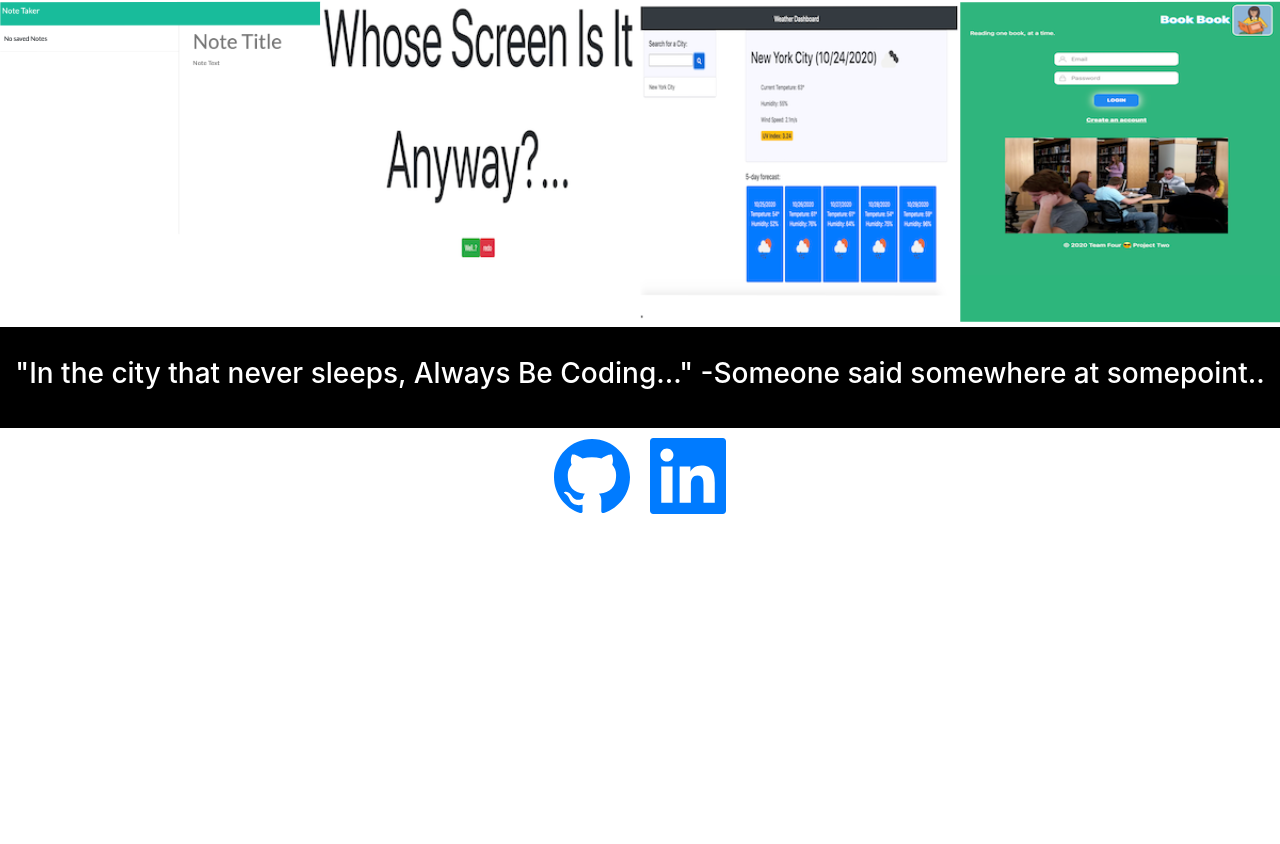
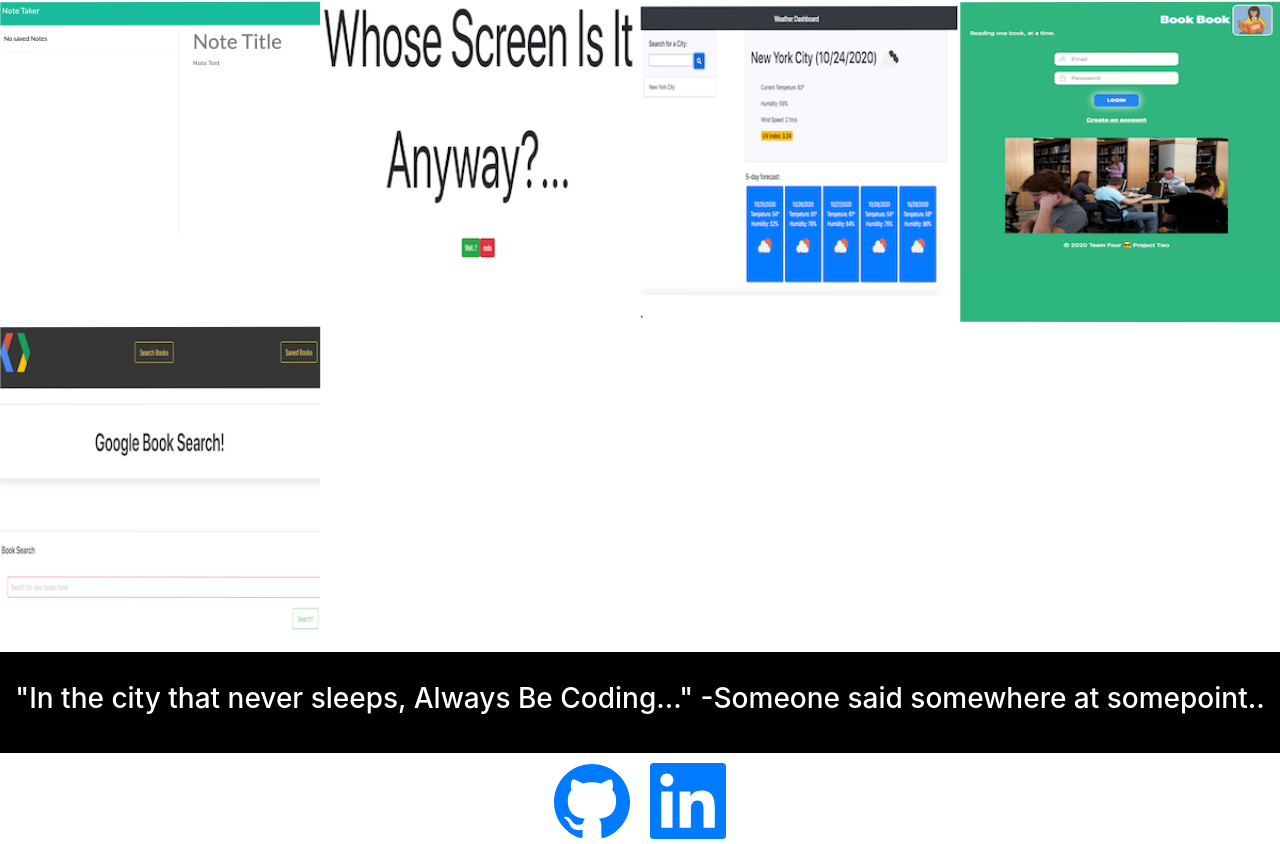
Before and after one commit to johnsondavid1107/uniosReactPortfolio, a React (Create React App) app: page /uniosReactPortfolio/portfolio in a window 1280 px wide. Shown: the part 1818-2662 px from the top of the page. Before the commit the page ends 2342 px from the top, so only its background shows below. Built offline with nearby package versions, Linux system fonts and the light colour scheme; a web font is replaced by a local one.

Commit message:
added a project from React

```diff
--- a/src/components/Projects.js
+++ b/src/components/Projects.js
@@ -9,6 +9,7 @@ import whoseScreen from "./photos/whoseScreen.png"
 import weatherApp from "./photos/weatherApp.png"
 import bookBook from "./photos/bookBook.png"
 import dayPlanner from "./photos/dayPlanner.png"
+import Google from "./photos/Google.png"
 import Aos from "aos";
 import "aos/dist/aos.css"
 
@@ -92,6 +93,11 @@ function Projects() {
                     <a href="https://pacific-harbor-27397.herokuapp.com/login" target="_blank"><img src={bookBook} alt="test" className="pic" data-aos="flip-left" style={styles.picture}></img></a>
                     <a href="https://pacific-harbor-27397.herokuapp.com/login" target="_blank"> <h5 className="makeAppear" id="bookPadding" style={styles.middle} >bookBook:MYSQL</h5></a>
                 </div>
+                <div className="col-6 col-md-4 col-xl-3" style={styles.imageTest}>
+                    <a href="https://desolate-castle-67258.herokuapp.com/" target="_blank"><img src={Google} alt="test" className="pic" data-aos="flip-left" style={styles.picture}></img></a>
+                    <a href="https://desolate-castle-67258.herokuapp.com/" target="_blank"> <h5 className="makeAppear" id="bookPadding" style={styles.middle} >GoogleBookApp:React</h5></a>
+                </div>
+
 
 
 
```
Also changed, not shown: src/components/photos/Google.png (added), 1 other file (tests, documents, lock files or other folders).
